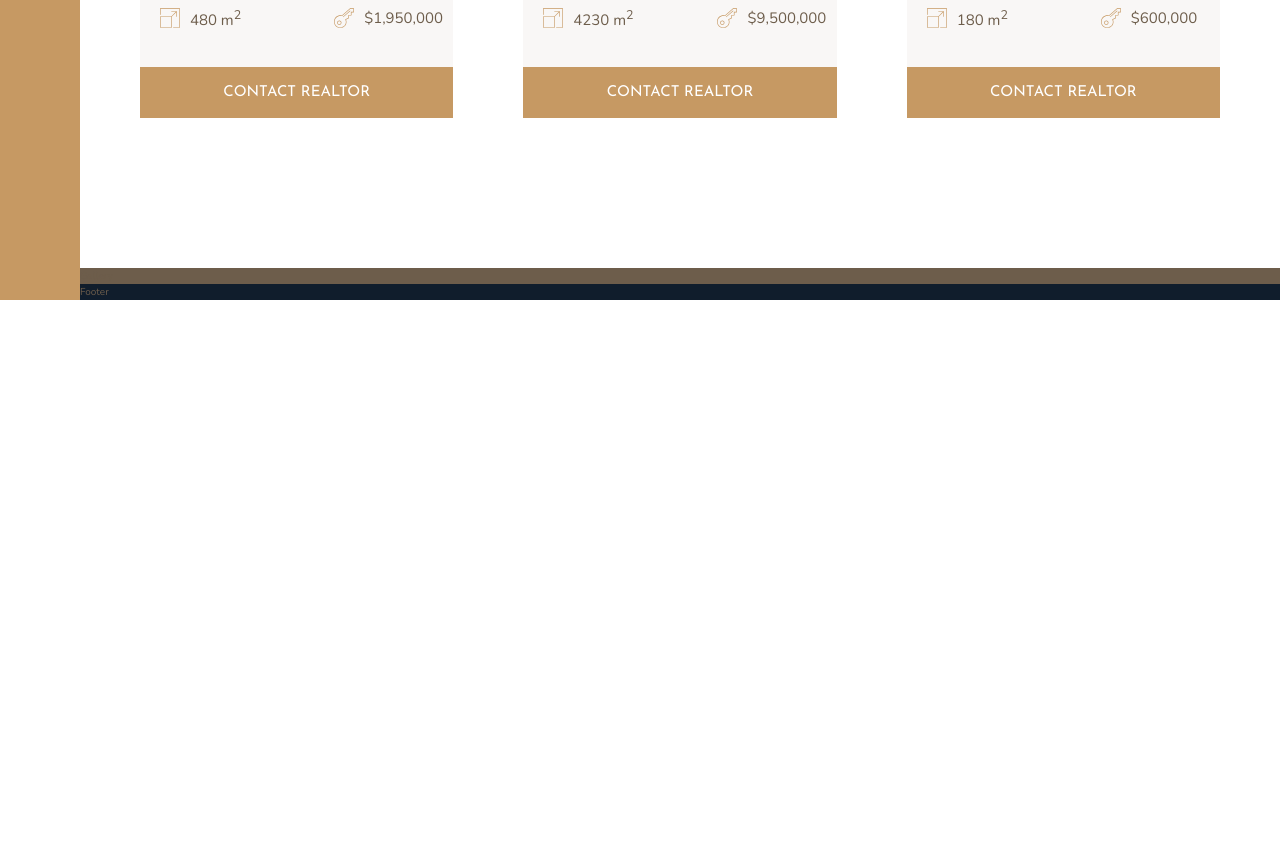
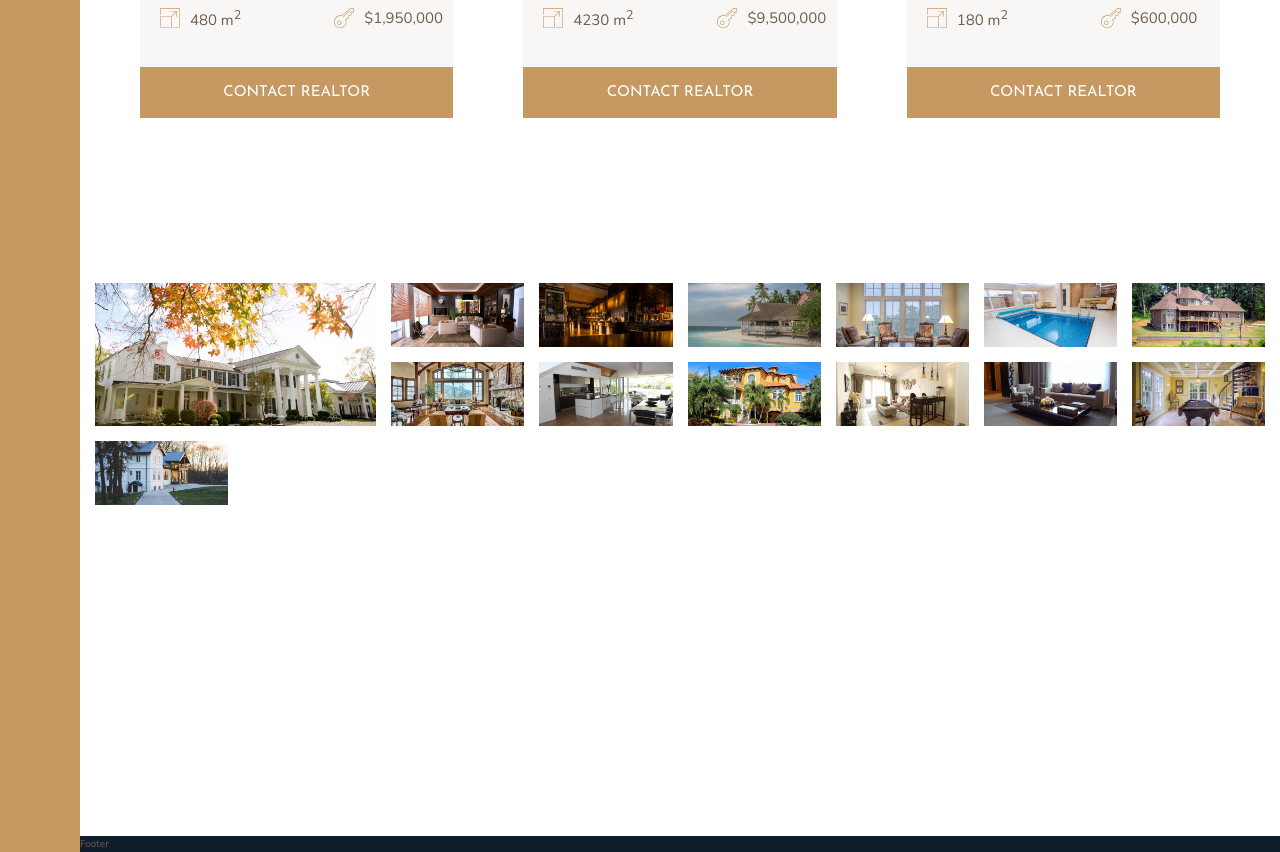
Before and after one commit to Panthari-Panthong/Learning-Grid-Layout-Sass, a website: page index.html in a window 1280 px wide. Shown: the part 2779-3631 px from the top of the page. Before the commit the page ends 3079 px from the top, so only its background shows below. Drawn offline with nearby package versions, Linux system fonts and the light colour scheme.

Commit message:
place all images in gallery class

```diff
--- a/index.html
+++ b/index.html
@@ -313,7 +313,48 @@
         </section>
 
         <section class="gallery">
-            Gallery
+            <figure class="gallery__item gallery__item--1">
+                <img src="img/gal-1.jpeg" alt="Gallery image 1" class="gallery__img">
+            </figure>
+            <figure class="gallery__item gallery__item--2">
+                <img src="img/gal-2.jpeg" alt="Gallery image 2" class="gallery__img">
+            </figure>
+            <figure class="gallery__item gallery__item--3">
+                <img src="img/gal-3.jpeg" alt="Gallery image 3" class="gallery__img">
+            </figure>
+            <figure class="gallery__item gallery__item--4">
+                <img src="img/gal-4.jpeg" alt="Gallery image 4" class="gallery__img">
+            </figure>
+            <figure class="gallery__item gallery__item--5">
+                <img src="img/gal-5.jpeg" alt="Gallery image 5" class="gallery__img">
+            </figure>
+            <figure class="gallery__item gallery__item--6">
+                <img src="img/gal-6.jpeg" alt="Gallery image 6" class="gallery__img">
+            </figure>
+            <figure class="gallery__item gallery__item--7">
+                <img src="img/gal-7.jpeg" alt="Gallery image 7" class="gallery__img">
+            </figure>
+            <figure class="gallery__item gallery__item--8">
+                <img src="img/gal-8.jpeg" alt="Gallery image 8" class="gallery__img">
+            </figure>
+            <figure class="gallery__item gallery__item--9">
+                <img src="img/gal-9.jpeg" alt="Gallery image 9" class="gallery__img">
+            </figure>
+            <figure class="gallery__item gallery__item--10">
+                <img src="img/gal-10.jpeg" alt="Gallery image 10" class="gallery__img">
+            </figure>
+            <figure class="gallery__item gallery__item--11">
+                <img src="img/gal-11.jpeg" alt="Gallery image 11" class="gallery__img">
+            </figure>
+            <figure class="gallery__item gallery__item--12">
+                <img src="img/gal-12.jpeg" alt="Gallery image 12" class="gallery__img">
+            </figure>
+            <figure class="gallery__item gallery__item--13">
+                <img src="img/gal-13.jpeg" alt="Gallery image 13" class="gallery__img">
+            </figure>
+            <figure class="gallery__item gallery__item--14">
+                <img src="img/gal-14.jpeg" alt="Gallery image 14" class="gallery__img">
+            </figure>
         </section>
 
         <footer class="footer">
--- a/sass/_gallery.scss
+++ b/sass/_gallery.scss
@@ -1,4 +1,24 @@
 .gallery {
-  background-color: $color-grey-dark-2;
   grid-column: full-start / full-end;
+
+  display: grid;
+  grid-template-columns: repeat(8, 1fr);
+  grid-template-rows: repeat(7, 5vw);
+  grid-gap: 1.5rem;
+  padding: 1.5rem;
+
+  &__item {
+    &--1 {
+      grid-row: 1 / span 2;
+      grid-column: 1 / span 2;
+    }
+  }
+
+  &__img {
+    width: 100%;
+    height: 100%;
+    object-fit: cover;
+    display: block;
+  }
+
 }
```
Also changed, not shown: css/style.css.
